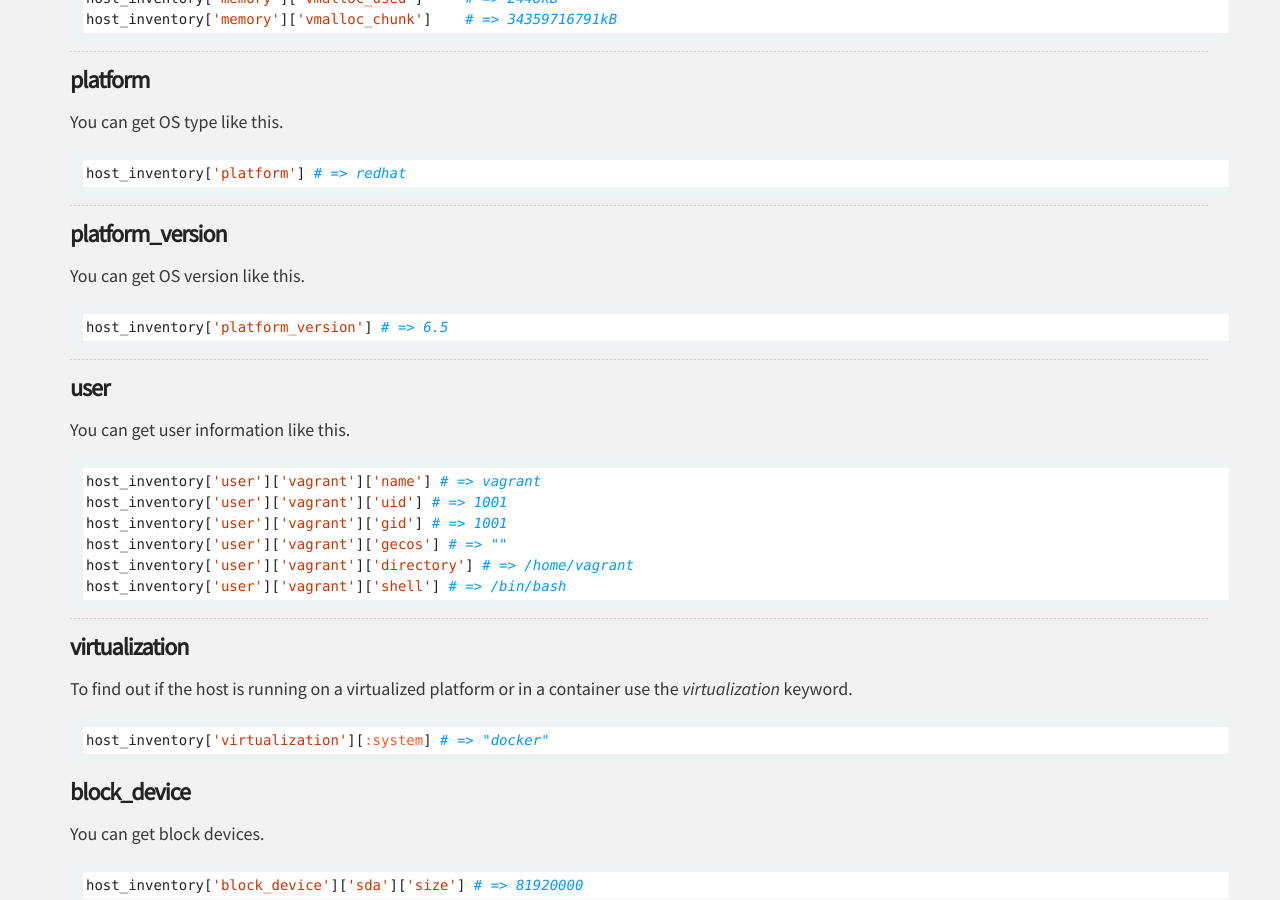
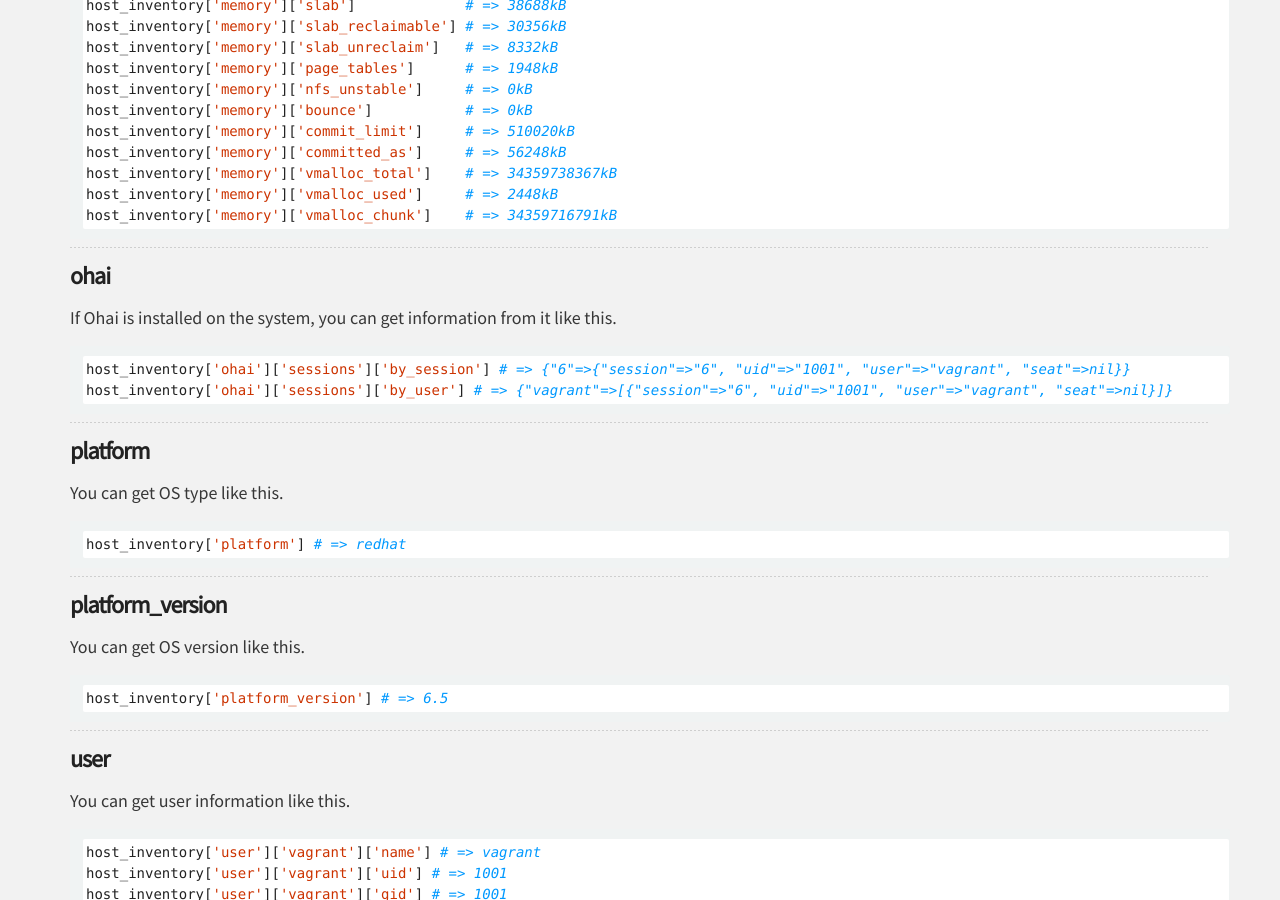
Before and after one commit to serverspec/serverspec.github.io, a Jekyll site: the page built from host_inventory.md, in a window 1280 px wide and 900 px high, scrolled down 4321 px. Built offline with Jekyll 4.4.1, drawn with Linux system fonts in a browser that asks for light colours; some of the changed text lies outside the part shown.

Commit message:
Adding facter and ohai to host_inventory documentation.

````diff
--- a/host_inventory.md
+++ b/host_inventory.md
@@ -122,6 +122,18 @@ host_inventory['ec2']['ami-id'] # => ami-35072834
 
 ----
 
+### facter
+
+If Facter is installed on the system, you can get information from it like this.
+
+```ruby
+host_inventory['facter']['os']['name'] # => Fedora
+host_inventory['facter']['os']['family'] # => RedHat
+host_inventory['facter']['os']['release'] # => {"major"=>"24", "full"=>"24"}
+```
+
+----
+
 ### filesystem
 
 You can get file system information like this.
@@ -221,6 +233,17 @@ host_inventory['memory']['vmalloc_chunk']    # => 34359716791kB
 
 ----
 
+### ohai
+
+If Ohai is installed on the system, you can get information from it like this.
+
+```ruby
+host_inventory['ohai']['sessions']['by_session'] # => {"6"=>{"session"=>"6", "uid"=>"1001", "user"=>"vagrant", "seat"=>nil}}
+host_inventory['ohai']['sessions']['by_user'] # => {"vagrant"=>[{"session"=>"6", "uid"=>"1001", "user"=>"vagrant", "seat"=>nil}]}
+```
+
+----
+
 ### platform
 
 You can get OS type like this.
````
